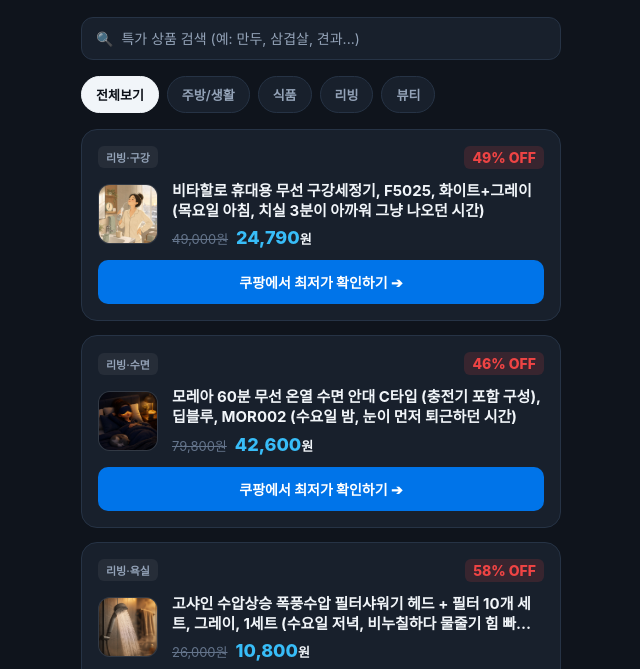
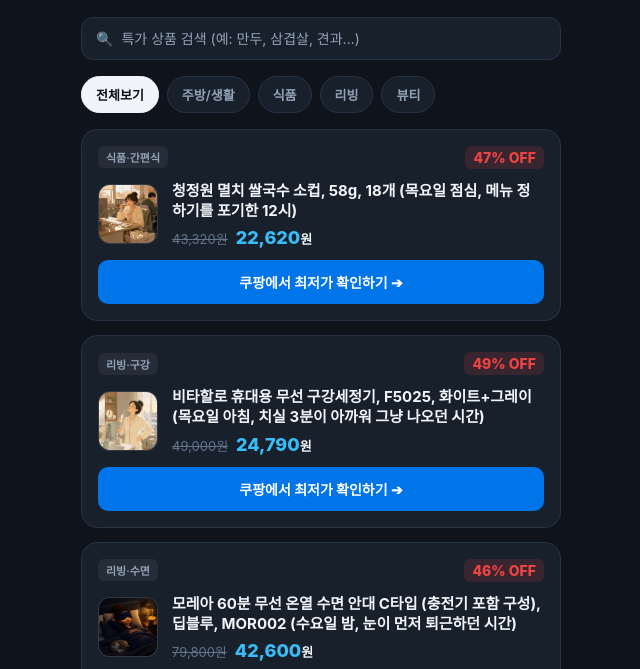
Before and after one commit to drvspace211/drvspace, a plain HTML site: page index.html in a window 1280 px wide. Shown: the part 131-800 px from the top of the page, without its empty margins (319-959 px from the left). Drawn offline with Linux system fonts and the light colour scheme.

Commit message:
feat: 청정원 멸치 쌀국수 소컵 18개 특가 추가 (11-26 12시)

```diff
--- a/index.html
+++ b/index.html
@@ -361,6 +361,29 @@
       <div class="empty-state-icon">🔎</div>
       <div class="empty-state-text">검색 결과가 없습니다.<br>다른 키워드로 검색해 보세요!</div>
     </div>
+    <!-- Item (11-26 12시 등록) -->
+    <div class="product-card" data-category="food">
+      <div class="card-top">
+        <span class="tag-category">식품·간편식</span>
+        <span class="discount-badge">47% OFF</span>
+      </div>
+      <div class="card-body">
+        <div class="product-icon" style="padding: 0; overflow: hidden;">
+          <img src="images/2026-11-26-ssamtguk.jpg" alt="청정원 멸치 쌀국수 소컵, 58g, 18개" style="width: 100%; height: 100%; object-fit: cover; object-position: 50% 50%;" loading="lazy">
+        </div>
+        <div class="product-info">
+          <div class="product-title">청정원 멸치 쌀국수 소컵, 58g, 18개 (목요일 점심, 메뉴 정하기를 포기한 12시)</div>
+          <div class="price-row">
+            <span class="price-origin">43,320원</span>
+            <span class="price-current">22,620<span class="price-unit">원</span></span>
+          </div>
+        </div>
+      </div>
+      <a href="https://link.coupang.com/a/iY3MvVvGua" target="_blank" rel="noopener noreferrer" class="btn-buy">
+        쿠팡에서 최저가 확인하기 ➔
+      </a>
+    </div>
+
     <!-- Item (11-26 09시 등록) -->
     <div class="product-card" data-category="living">
       <div class="card-top">
```
Also changed, not shown: images/2026-11-26-ssamtguk.jpg (added).
